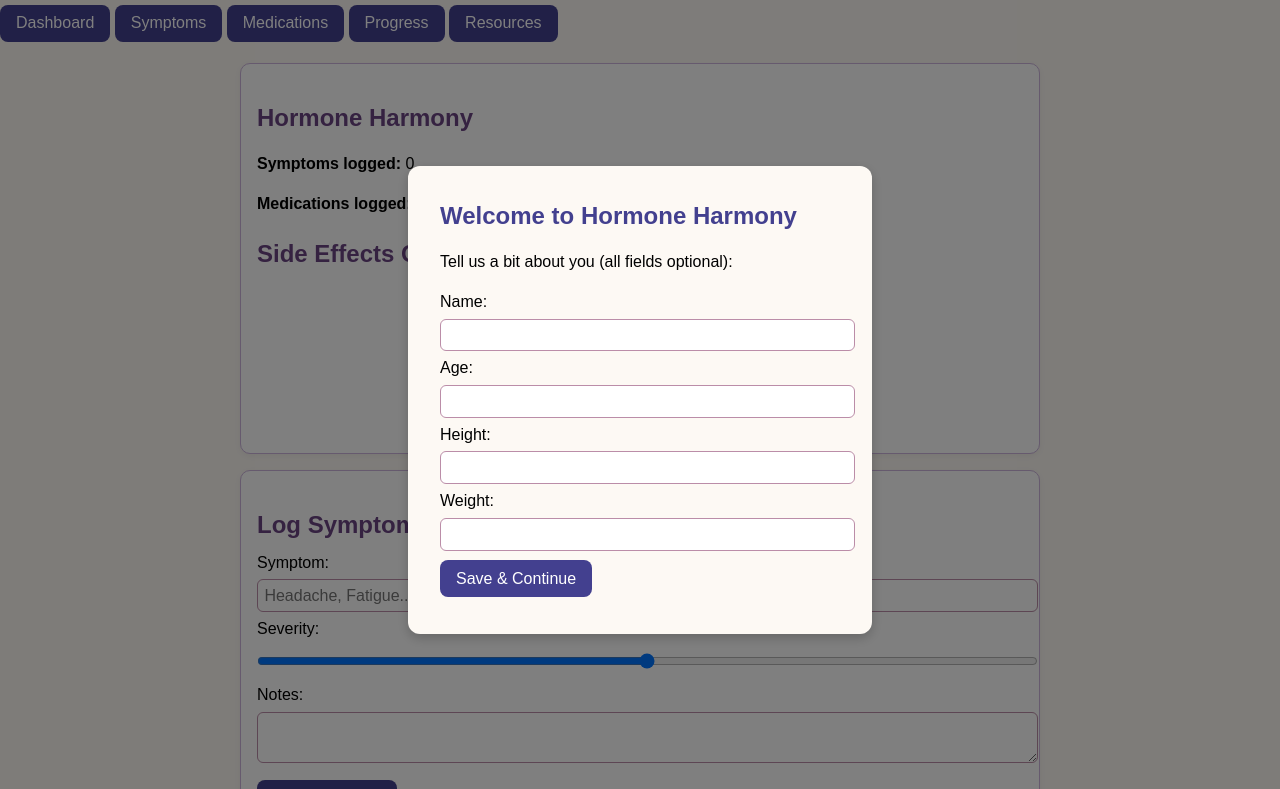
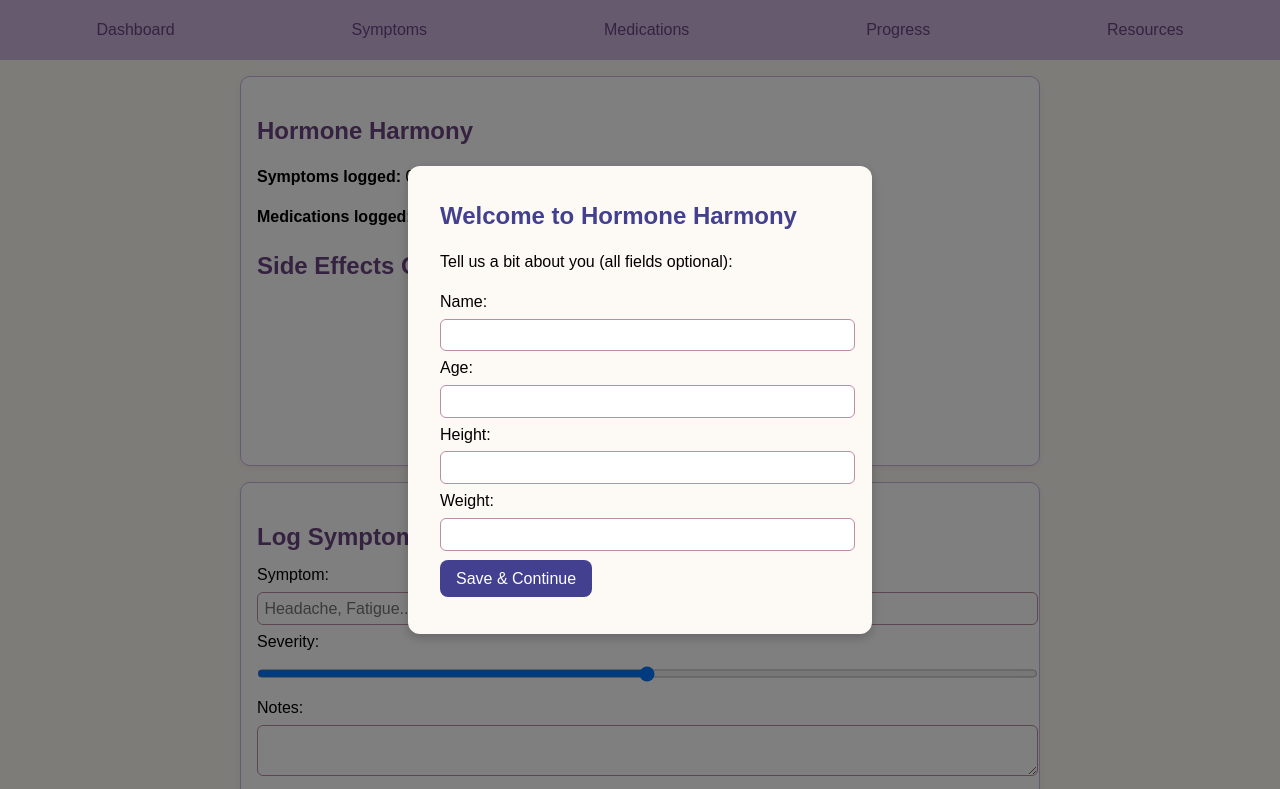
Before and after one commit to RodiVic/HormoneHarmony, a plain HTML site: page index.html in a window 1280 px wide. Shown: the top 789 px of the page. Drawn offline with nearby package versions, Linux system fonts and the light colour scheme.

Commit message:
Update styles.css

```diff
--- a/styles.css
+++ b/styles.css
@@ -143,3 +143,29 @@ section {
     width: 100%;
   }
 }
+/* ================================
+   Navigation Bar
+=================================== */
+.navbar {
+  display: flex;
+  justify-content: space-around;
+  background: var(--purple-bg);
+  padding: 0.5rem;
+  position: sticky;
+  top: 0;
+  z-index: 100;
+}
+
+.nav-btn {
+  background: transparent;
+  border: none;
+  color: var(--purple-text);
+  font-size: 1rem;
+  cursor: pointer;
+  padding: 0.5rem 1rem;
+}
+
+.nav-btn.active {
+  border-bottom: 3px solid var(--dark-purple);
+  font-weight: bold;
+}
```
